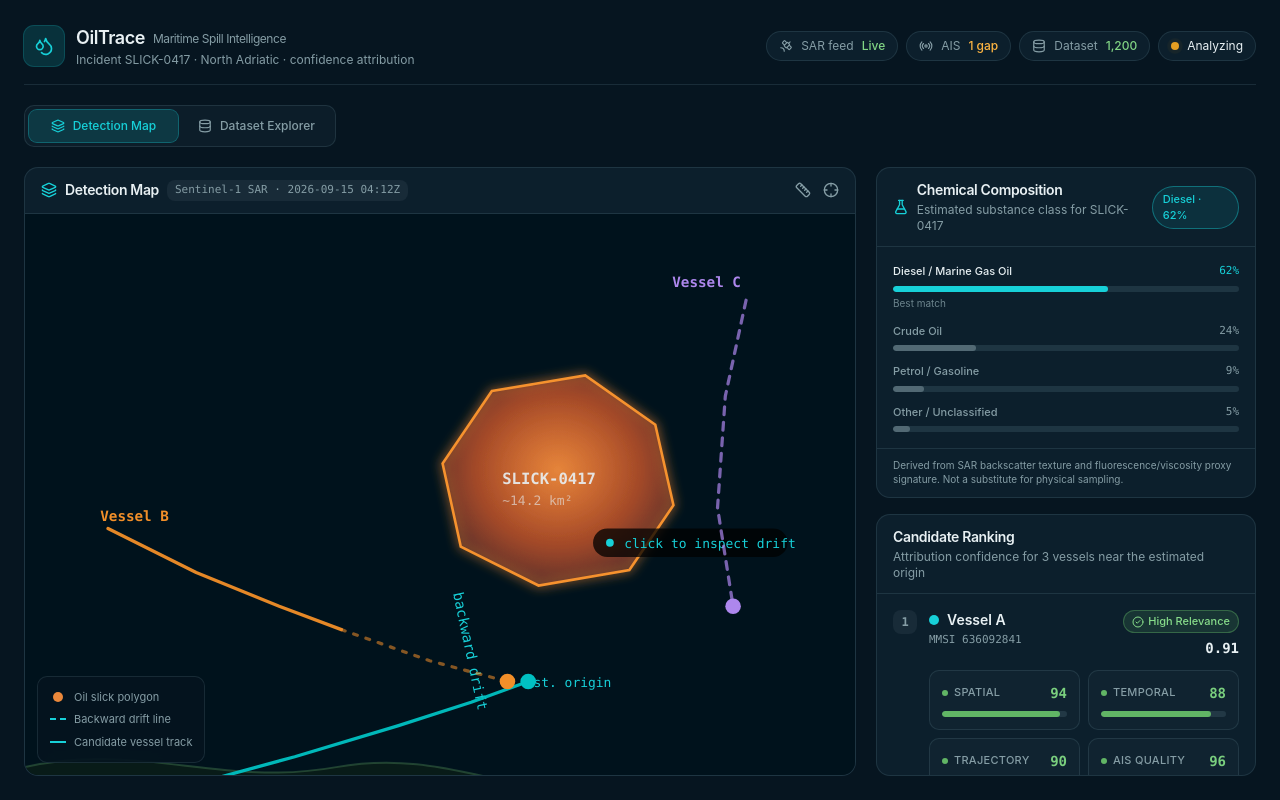
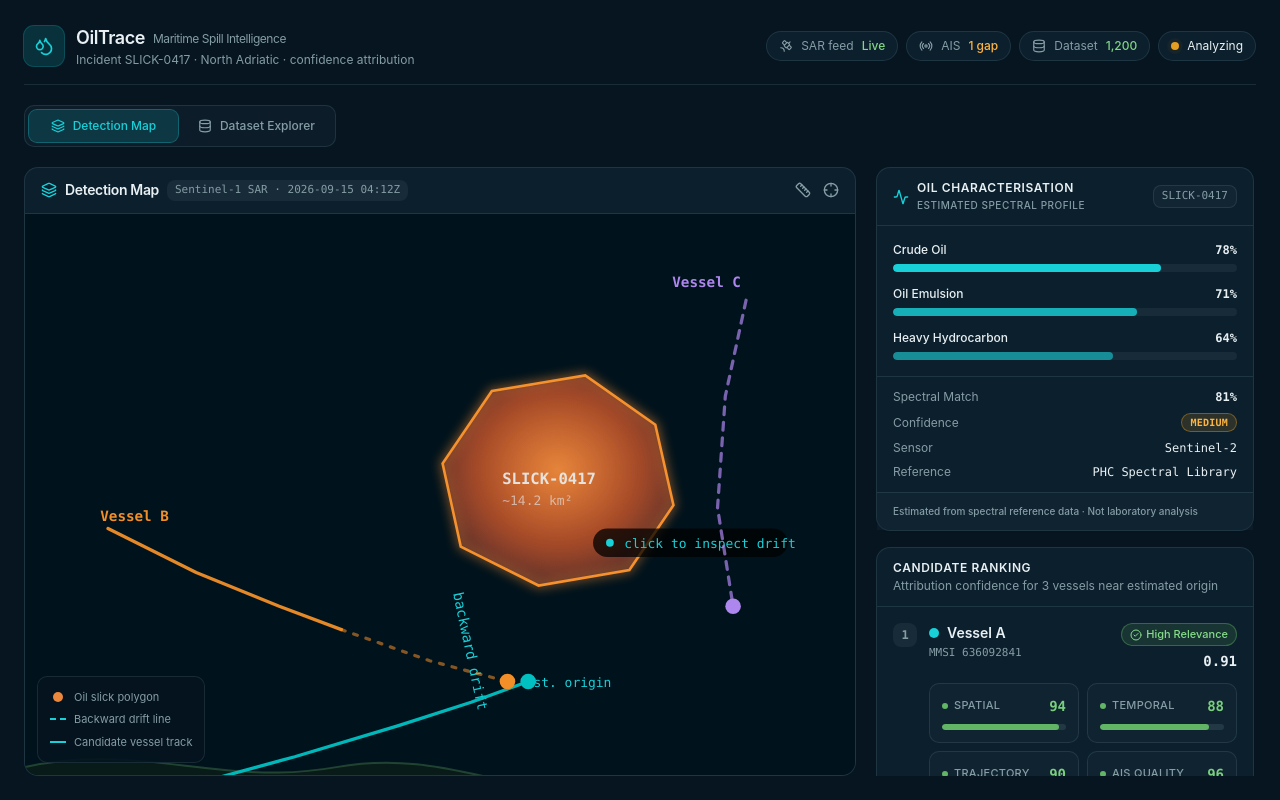
Before and after one commit to MAP01-blip/maritime-spill-analysis, a Next.js app in the folder frontend/: page / in a window 1280 px wide. Built offline with nearby package versions, Linux system fonts and the light colour scheme.

Commit message:
feat(frontend): add oil characterisation panel

```diff
--- a/frontend/app/globals.css
+++ b/frontend/app/globals.css
@@ -161,4 +161,27 @@
   body {
     @apply bg-background text-foreground;
   }
+  html, body {
+    overflow: hidden;
+    height: 100%;
+  }
 }
+
+/* Thin scrollbar for the investigation sidebar */
+aside::-webkit-scrollbar {
+  width: 6px;
+}
+aside::-webkit-scrollbar-track {
+  background: transparent;
+}
+aside::-webkit-scrollbar-thumb {
+  background: oklch(0.5 0.02 240 / 40%);
+  border-radius: 3px;
+}
+aside::-webkit-scrollbar-thumb:hover {
+  background: oklch(0.6 0.03 240 / 60%);
+}
+aside {
+  scrollbar-width: thin;
+  scrollbar-color: oklch(0.5 0.02 240 / 40%) transparent;
+}
--- a/frontend/components/candidate-sidebar.tsx
+++ b/frontend/components/candidate-sidebar.tsx
@@ -1,6 +1,6 @@
 import { cn } from "@/lib/utils"
 import { MetricBadge, type Metric } from "@/components/metric-badge"
-import { ChemicalComposition } from "@/components/chemical-composition"
+import { OilCharacterisation } from "@/components/oil-characterisation"
 import { SarPreview } from "@/components/sar-preview"
 import type { Sample } from "@/components/dataset-explorer"
 import { AlertTriangle, CheckCircle2, MinusCircle, ShieldCheck, MapPin, Wind, Calendar, Target, Ship, Ruler } from "lucide-react"
@@ -102,14 +102,14 @@ export function CandidateSidebar({
   }
 
   return (
-    <aside className="flex w-full flex-col gap-4 lg:w-[380px]">
-      <ChemicalComposition />
+    <aside className="flex min-h-0 w-full flex-col gap-4 overflow-y-auto pr-0.5 lg:w-[380px]">
+      <OilCharacterisation />
 
-      <div className="flex-1 overflow-hidden rounded-xl border border-border bg-card">
+      <div className="shrink-0 rounded-xl border border-border bg-card shadow-xs">
         <div className="border-b border-border px-4 py-3">
-          <h2 className="text-sm font-semibold tracking-tight">Candidate Ranking</h2>
+          <h2 className="text-xs font-semibold uppercase tracking-wider text-foreground">Candidate Ranking</h2>
           <p className="mt-0.5 text-xs text-muted-foreground">
-            Attribution confidence for {candidates.length} vessels near the estimated origin
+            Attribution confidence for {candidates.length} vessels near estimated origin
           </p>
         </div>
 
@@ -192,10 +192,10 @@ function SelectedSpillPanel({ sample }: { sample: Sample }) {
   )
 
   return (
-    <aside className="flex w-full flex-col lg:w-[380px]">
-      <div className="flex h-full flex-col overflow-hidden rounded-xl border border-border bg-card">
+    <aside className="flex min-h-0 w-full flex-col gap-4 overflow-y-auto pr-0.5 lg:w-[380px]">
+      <div className="shrink-0 rounded-xl border border-border bg-card shadow-xs">
         <div className="border-b border-border px-4 py-3">
-          <h2 className="text-sm font-semibold tracking-tight">Selected Spill Analysis</h2>
+          <h2 className="text-xs font-semibold uppercase tracking-wider text-foreground">Selected Spill Analysis</h2>
           <p className="mt-0.5 font-mono text-[11px] text-muted-foreground">
             Sample #{sample.id} · {sample.location.region}
           </p>
@@ -259,6 +259,8 @@ function SelectedSpillPanel({ sample }: { sample: Sample }) {
           </div>
         </div>
       </div>
+
+      <OilCharacterisation incidentId={`Sample #${sample.id}`} />
     </aside>
   )
 }
--- /dev/null
+++ b/frontend/components/oil-characterisation.tsx
@@ -0,0 +1,160 @@
+"use client"
+
+import { useState, useEffect } from "react"
+import { cn } from "@/lib/utils"
+import { Activity } from "lucide-react"
+import defaultData from "@/public/data/oil_characterisation.json"
+
+export interface Characteristic {
+  label: string
+  value: number // 0–1 decimal
+}
+
+export interface OilCharacterisationData {
+  incident: string
+  sensor: string
+  reference: string
+  status: string
+  confidence: number
+  characteristics: Characteristic[]
+}
+
+interface OilCharacterisationProps {
+  incidentId?: string
+}
+
+export function OilCharacterisation({ incidentId }: OilCharacterisationProps) {
+  const [data, setData] = useState<OilCharacterisationData>(defaultData as OilCharacterisationData)
+
+  useEffect(() => {
+    // Dynamically load from JSON data source
+    fetch("/data/oil_characterisation.json")
+      .then((res) => {
+        if (!res.ok) throw new Error("Failed to fetch characterisation data")
+        return res.json()
+      })
+      .then((json: OilCharacterisationData) => {
+        setData(json)
+      })
+      .catch((err) => {
+        console.warn("Using bundled oil characterisation data:", err)
+      })
+  }, [])
+
+  const displayIncident = incidentId || data.incident
+
+  // Confidence mapping based on value
+  const getConfidenceBadge = (confidence: number) => {
+    if (confidence >= 0.85) {
+      return {
+        label: "HIGH",
+        className: "border-[oklch(0.7_0.14_145)]/40 bg-[oklch(0.7_0.14_145)]/15 text-[oklch(0.82_0.14_145)]",
+      }
+    }
+    if (confidence >= 0.6) {
+      return {
+        label: "MEDIUM",
+        className: "border-[oklch(0.75_0.15_75)]/40 bg-[oklch(0.75_0.15_75)]/15 text-[oklch(0.82_0.15_75)]",
+      }
+    }
+    return {
+      label: "LOW",
+      className: "border-destructive/40 bg-destructive/15 text-destructive",
+    }
+  }
+
+  const confMeta = getConfidenceBadge(data.confidence)
+
+  return (
+    <div className="shrink-0 rounded-xl border border-border bg-card shadow-xs">
+      {/* Card Header */}
+      <div className="flex items-center justify-between border-b border-border px-4 py-3">
+        <div className="flex items-center gap-2">
+          <Activity className="size-4 text-primary" aria-hidden="true" />
+          <div>
+            <h2 className="text-xs font-semibold uppercase tracking-wider text-foreground">
+              OIL CHARACTERISATION
+            </h2>
+            <p className="mt-0.5 text-[10px] font-medium uppercase tracking-wider text-muted-foreground">
+              ESTIMATED SPECTRAL PROFILE
+            </p>
+          </div>
+        </div>
+        <span className="rounded-md border border-border bg-secondary/60 px-2 py-0.5 font-mono text-[11px] font-medium text-muted-foreground">
+          {displayIncident}
+        </span>
+      </div>
+
+      {/* Progress Bars for Characteristics */}
+      <div className="flex flex-col gap-3.5 p-4">
+        {data.characteristics.map((item, idx) => {
+          const percent = Math.round(item.value * 100)
+          return (
+            <div key={item.label} className="space-y-1.5">
+              <div className="flex items-center justify-between text-xs">
+                <span className="font-medium text-foreground">{item.label}</span>
+                <span className="font-mono text-xs font-semibold tabular-nums text-foreground">
+                  {percent}%
+                </span>
+              </div>
+              <div className="h-2 overflow-hidden rounded-full bg-secondary">
+                <div
+                  className={cn(
+                    "h-full rounded-full transition-all duration-500",
+                    idx === 0
+                      ? "bg-primary"
+                      : idx === 1
+                      ? "bg-primary/80"
+                      : "bg-primary/60"
+                  )}
+                  style={{ width: `${percent}%` }}
+                />
+              </div>
+            </div>
+          )
+        })}
+      </div>
+
+      {/* Summary & Spectral Metadata */}
+      <div className="border-t border-border px-4 py-3">
+        <div className="space-y-2 text-xs">
+          <div className="flex items-center justify-between">
+            <span className="text-muted-foreground">Spectral Match</span>
+            <span className="font-mono font-semibold text-foreground">
+              {Math.round(data.confidence * 100)}%
+            </span>
+          </div>
+
+          <div className="flex items-center justify-between">
+            <span className="text-muted-foreground">Confidence</span>
+            <span
+              className={cn(
+                "inline-flex items-center rounded-full border px-2 py-0.5 font-mono text-[10px] font-semibold tracking-wide uppercase",
+                confMeta.className
+              )}
+            >
+              {confMeta.label}
+            </span>
+          </div>
+
+          <div className="flex items-center justify-between">
+            <span className="text-muted-foreground">Sensor</span>
+            <span className="font-mono text-foreground">{data.sensor}</span>
+          </div>
+
+          <div className="flex items-center justify-between">
+            <span className="text-muted-foreground">Reference</span>
+            <span className="font-mono text-foreground">{data.reference}</span>
+          </div>
+        </div>
+      </div>
+
+      {/* Scientific Disclaimer */}
+      <div className="border-t border-border bg-secondary/30 px-4 py-2.5">
+        <p className="text-[10px] font-medium leading-relaxed text-muted-foreground">
+          Estimated from spectral reference data · Not laboratory analysis
+        </p>
+      </div>
+    </div>
+  )
+}
--- /dev/null
+++ b/frontend/public/data/oil_characterisation.json
@@ -0,0 +1,21 @@
+{
+  "incident": "SLICK-0417",
+  "sensor": "Sentinel-2",
+  "reference": "PHC Spectral Library",
+  "status": "ESTIMATED",
+  "confidence": 0.81,
+  "characteristics": [
+    {
+      "label": "Crude Oil",
+      "value": 0.78
+    },
+    {
+      "label": "Oil Emulsion",
+      "value": 0.71
+    },
+    {
+      "label": "Heavy Hydrocarbon",
+      "value": 0.64
+    }
+  ]
+}
```
Also changed, not shown: 2 other files (tests, documents, lock files or other folders).
